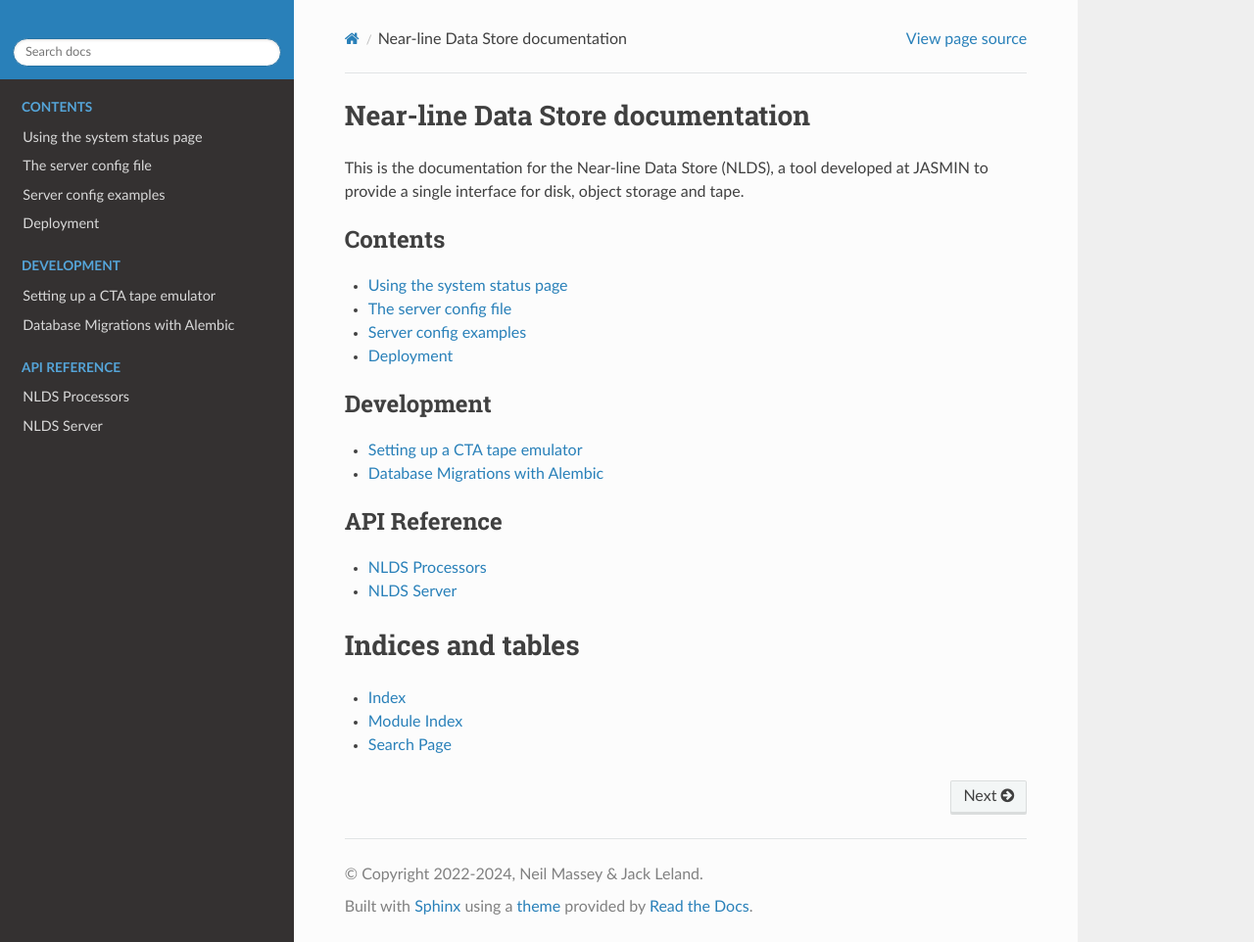
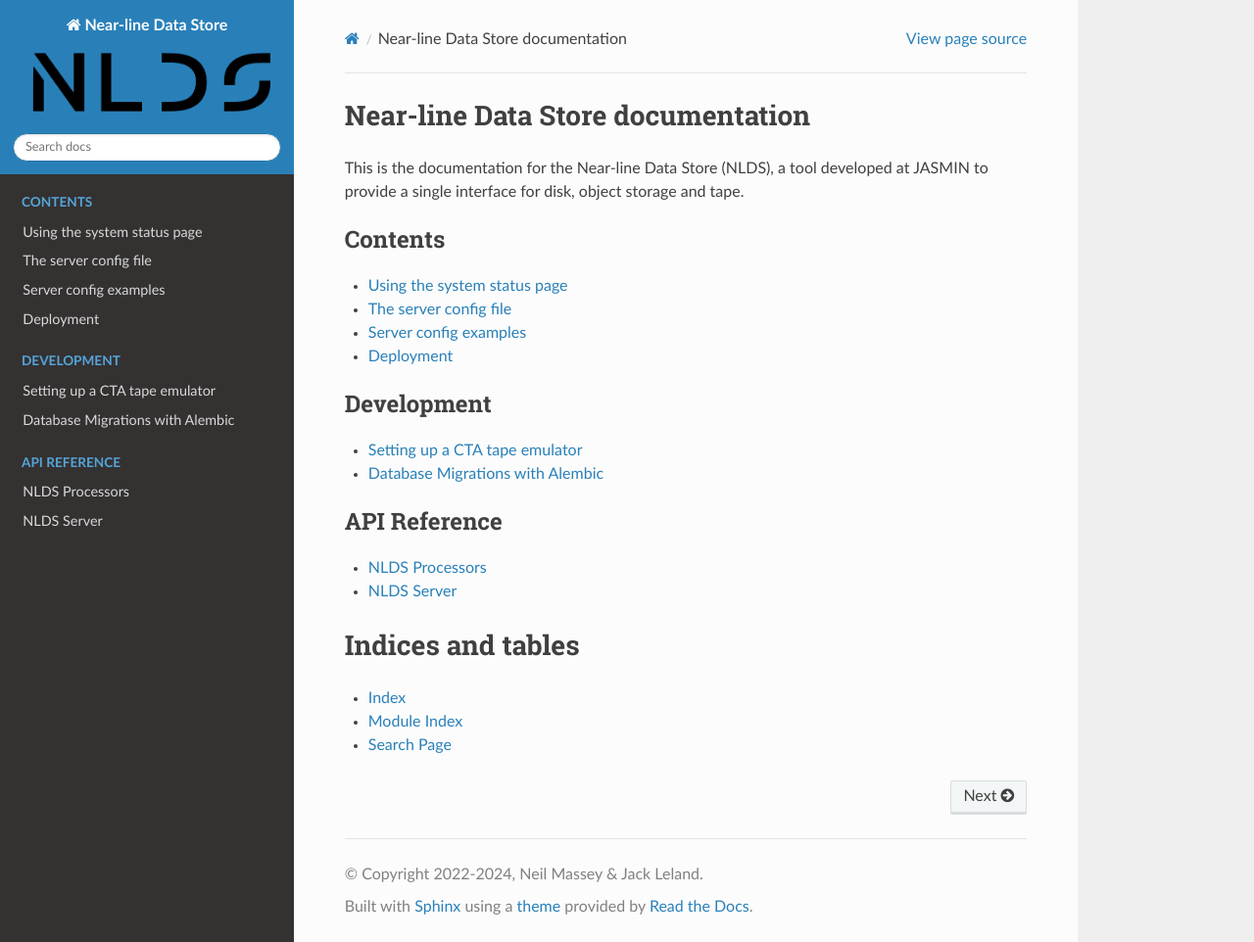
Before and after one commit to cedadev/nlds, a Sphinx documentation site: the page built from docs/source/index.rst, in a window 1280 px wide and 962 px high. Shown: the whole window at 98% size. Built offline with Sphinx 7.4.7 and the Read the Docs theme 2.0.0, drawn with Linux system fonts in a browser that asks for light colours.

Commit message:
Add prototype logo and icons

```diff
--- a/docs/source/conf.py
+++ b/docs/source/conf.py
@@ -39,6 +39,7 @@ extensions = [
 
 # Add any paths that contain templates here, relative to this directory.
 templates_path = ['_templates']
+html_favicon = '_static/icon-black.png'
 
 # List of patterns, relative to source directory, that match files and
 # directories to ignore when looking for source files.
@@ -58,8 +59,8 @@ html_theme = 'sphinx_rtd_theme'
 # so a file named "default.css" will overwrite the builtin "default.css".
 html_static_path = ['_static']
 
-html_logo = "ceda.png"
+html_logo = "_static/nlds.png"
 html_theme_options = {
-    'logo_only': True,
-    'display_version': False,
+    'logo_only': False,
+    'display_version': True,
 }
```
Also changed, not shown: docs/source/_static/icon-black.png (added), docs/source/_static/icon.png (added), docs/source/_static/logo.png (added), docs/source/_static/nlds-logo.png (added), docs/source/_static/nlds.png (added), 1 other file.
